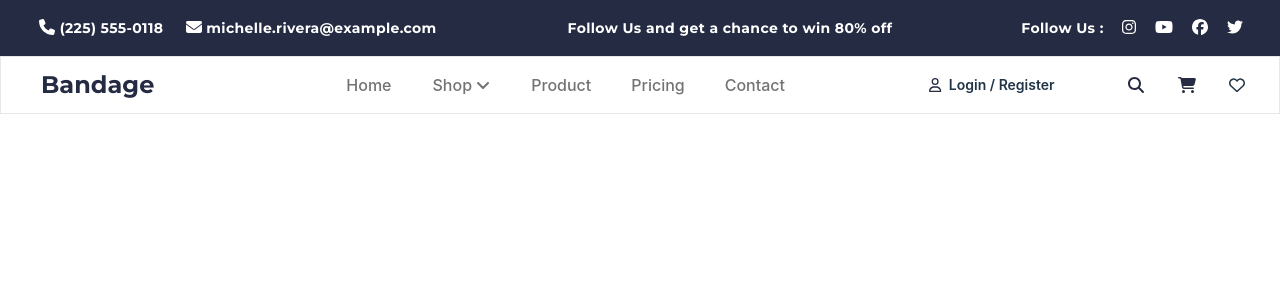
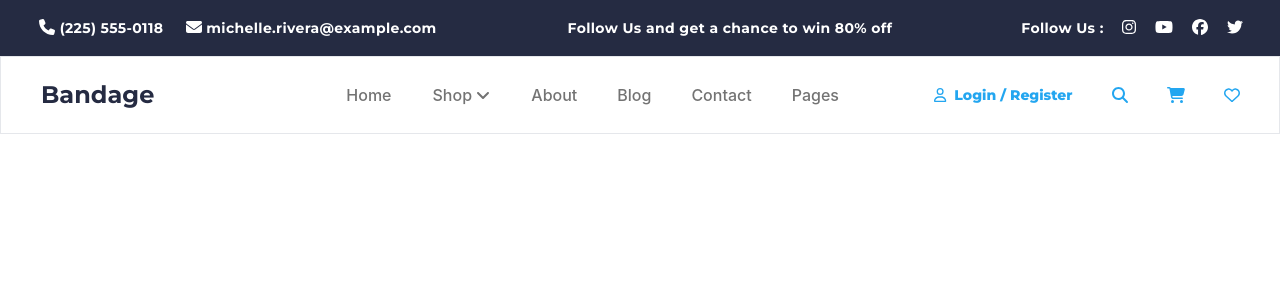
Before and after one commit to alicansadeler/my-ecommerce, a React (Vite) app: page / in a window 1280 px wide. Shown: the top 300 px of the page. Built offline with nearby package versions, Linux system fonts and the light colour scheme.

Commit message:
navbarlight tamamlandi

```diff
--- a/src/components/headerComponents/NavbarLight.jsx
+++ b/src/components/headerComponents/NavbarLight.jsx
@@ -16,9 +16,11 @@ const NavbarLight = () => {
   };
 
   const MobileHamburgerContent = () => (
-    <ul className="MOBIL-HAMBURGER-ICERIK flex flex-col items-center justify-between min-h-[250px]">
-      <ul className="my-8 space-y-4 font-montserrat">
-        <h4 className="-b font-bold text-sm">Kadın</h4>
+    <ul className="MOBIL-HAMBURGER-ICERIK flex flex-col items-center justify-between min-h-[250px] lg:flex lg:flex-row lg:justify-start lg:w-[400px]  lg:items-start lg:text-start lg:gap-28 lg:bg-white">
+      <ul className="my-8 space-y-4 font-montserrat lg:space-y-8">
+        <h4 className="font-bold text-sm text-bgDark border-b lg:border-none">
+          Kadın
+        </h4>
         <div className="space-y-4 text-bgGray font-semibold text-sm">
           <li>Bags</li>
           <li>Belts</li>
@@ -26,8 +28,10 @@ const NavbarLight = () => {
           <li>Hats</li>
         </div>
       </ul>
-      <ul className="my-8 space-y-4 font-montserrat">
-        <h4 className="-b font-bold text-sm">Erkek</h4>
+      <ul className="my-8 space-y-4 font-montserrat lg:space-y-8">
+        <h4 className="font-bold text-sm text-bgDark  border-b lg:border-none">
+          Erkek
+        </h4>
         <div className="space-y-4 font-semibold text-bgGray text-sm">
           <li>Bags</li>
           <li>Belts</li>
@@ -39,7 +43,7 @@ const NavbarLight = () => {
   );
 
   return (
-    <div className="flex justify-start items-center lg:flex-row  lg:h-[58px] lg:m-0 border">
+    <div className="flex justify-start items-center lg:flex-row  lg:h-[78px] lg:m-0 border">
       <nav className="lg:m-0 lg:w-full lg:flex lg:items-center">
         <div className="flex flex-row  w-screen justify-around items-center lg:w-full lg:justify-around lg:pl-10">
           <span className="font-montserrat text-bgDark text-base font-bold leading-8 lg:text-2xl lg:order-1">
@@ -47,29 +51,44 @@ const NavbarLight = () => {
           </span>
 
           <div className="flex justify-around w-36 lg:order-3 lg:w-96 lg:flex lg:items-center lg:justify-evenly">
-            <h6 className="hidden lg:block lg:text-center text-sm font-semibold lg:mr-10">
-              <FontAwesomeIcon
-                icon={faUser}
-                className="text-bgDark text-sm mr-2"
-              />
-              Login / Register
-            </h6>
+            <div className="flex">
+              <a
+                href=""
+                className="hidden lg:block lg:text-center text-sm font-extrabold text-bgBlue font-montserrat"
+              >
+                <FontAwesomeIcon
+                  icon={faUser}
+                  className="text-bgBlue text-sm mr-2 "
+                />
+                Login
+              </a>
+              <span className="hidden lg:block lg:text-center text-sm font-extrabold text-bgBlue font-montserrat lg:px-1">
+                /
+              </span>
+
+              <a
+                href=""
+                className="hidden lg:block lg:text-center text-sm font-extrabold text-bgBlue font-montserrat"
+              >
+                Register
+              </a>
+            </div>
 
             <FontAwesomeIcon
               icon={faUser}
-              className="text-bgDark text-base lg:hidden"
+              className="lg:text-bgBlue text-base lg:hidden"
             />
             <FontAwesomeIcon
               icon={faMagnifyingGlass}
-              className="text-bgDark text-base"
+              className="lg:text-bgBlue text-base"
             />
             <FontAwesomeIcon
               icon={faShoppingCart}
-              className="text-bgDark  text-base"
+              className="lg:text-bgBlue  text-base"
             />
             <FontAwesomeIcon
               icon={faHeart}
-              className="hidden lg:block  text-base"
+              className="hidden lg:block  text-base lg:text-bgBlue"
             />
 
             <section className="MOBILE-MENU flex  lg:hidden ">
@@ -110,25 +129,30 @@ const NavbarLight = () => {
               <a href="/about">Home</a>
             </li>
             <button
-              className="hidden lg:block bg-white  p-0"
+              className="hidden lg:block lg:relative bg-white p-0 focus:outline-none"
               onClick={toggleClick}
+              onMouseEnter={toggleClick}
+              onMouseLeave={toggleClick}
             >
               Shop <FontAwesomeIcon icon={faAngleDown} />
               {isShopOpen && (
-                <div className="absolute left-0 w-48">
+                <div className="absolute w-[400px] flex ">
                   {<MobileHamburgerContent />}
                 </div>
               )}
             </button>
 
             <li>
-              <a href="/portfolio">Product</a>
+              <a href="/portfolio">About</a>
             </li>
             <li>
-              <a href="/contact">Pricing</a>
+              <a href="/contact">Blog</a>
             </li>
             <li>
               <a href="/contact">Contact</a>
+            </li>
+            <li>
+              <a href="/contact">Pages</a>
             </li>
           </ul>
         </div>
@@ -149,7 +173,7 @@ const NavbarLight = () => {
           </button>
 
           <li>
-            <a href="/portfolio">Product</a>
+            <a href="/contact">Product</a>
           </li>
           <li>
             <a href="/contact">Pricing</a>
--- a/tailwind.config.js
+++ b/tailwind.config.js
@@ -10,6 +10,7 @@ export default {
         bgDark: "rgba(37, 43, 66, 1)",
         bgWhite: "rgba(255, 255, 255, 1)",
         bgGray: "rgba(115, 115, 115, 1)",
+        bgBlue: "rgba(35, 166, 240, 1)",
       },
     },
   },
```
